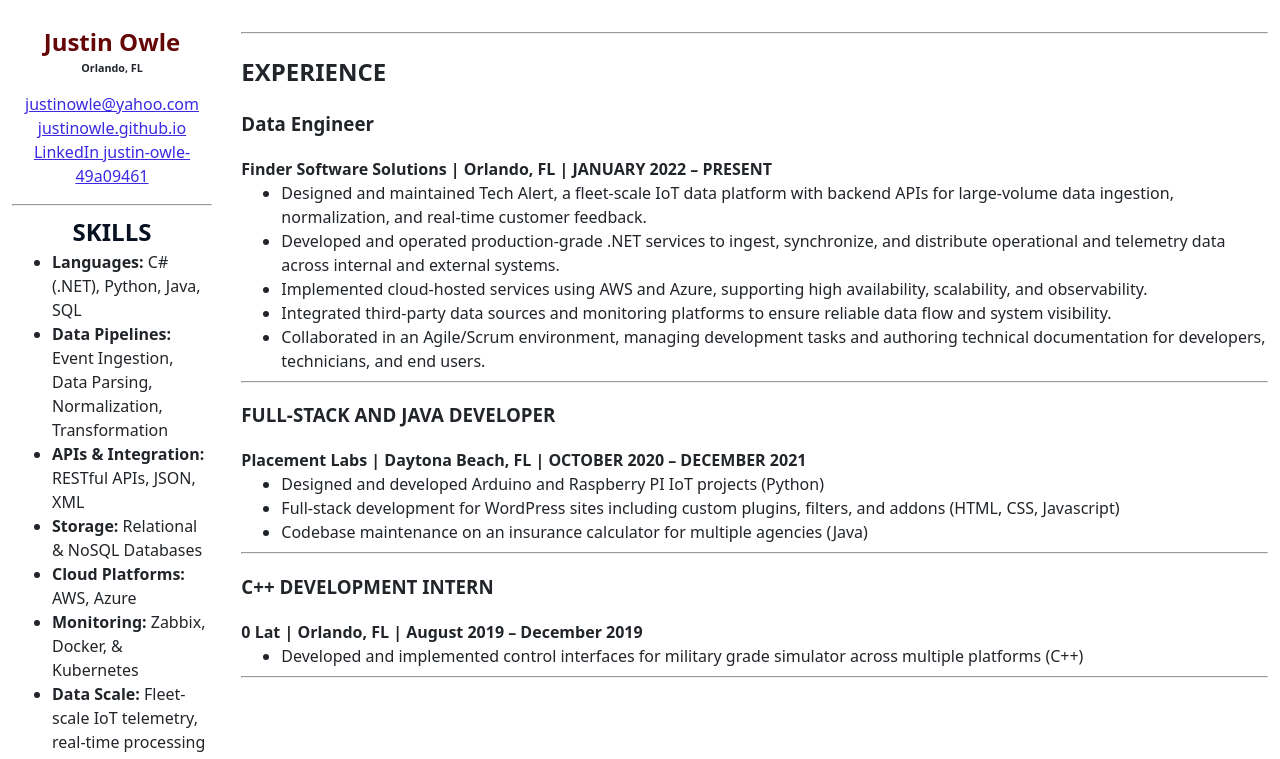
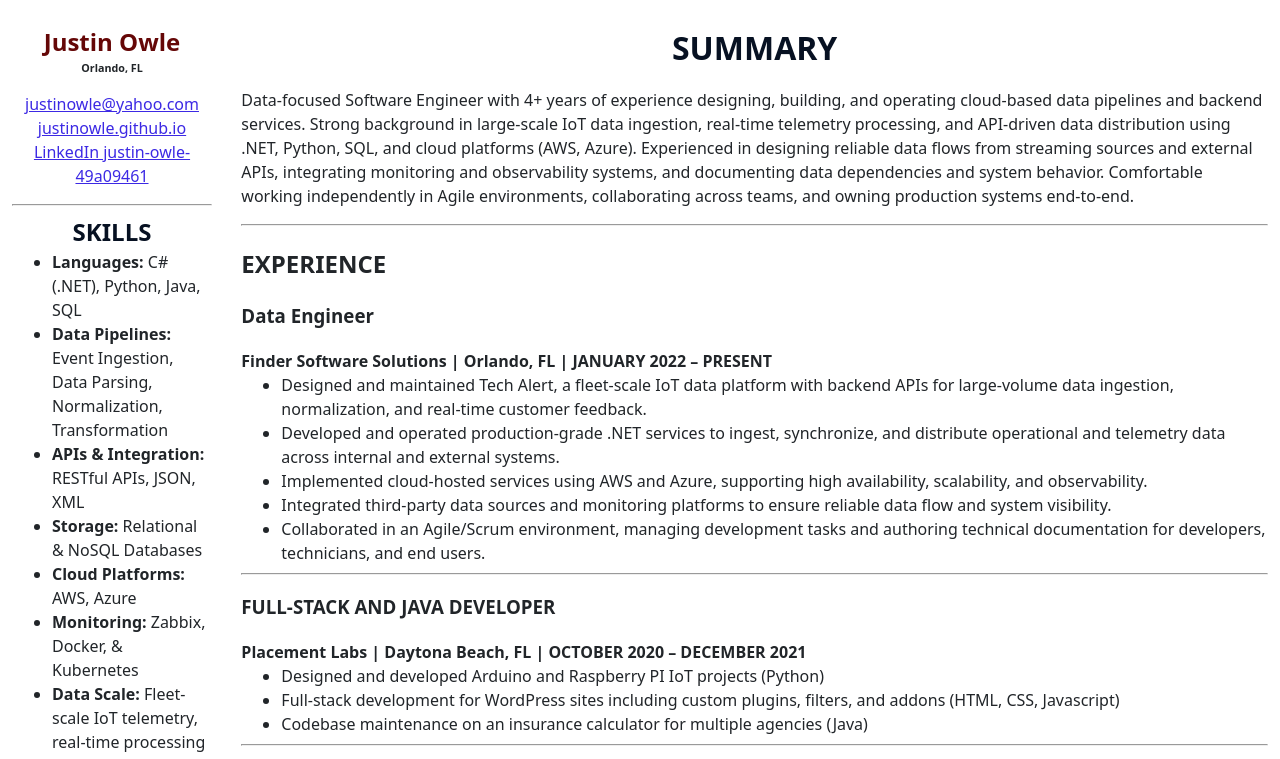
Before and after one commit to JustinOwle/JustinOwle.github.io, a plain HTML site: page index.html in a window 1280 px wide. Shown: the top 759 px of the page. Drawn offline with nearby package versions, Linux system fonts and the light colour scheme.

Commit message:
Update index.html

```diff
--- a/index.html
+++ b/index.html
@@ -34,6 +34,10 @@
                 <hr>
             </aside>
             <main class="bd-main order-1">
+                <h1>SUMMARY</h1>
+                <p>
+                Data-focused Software Engineer with 4+ years of experience designing, building, and operating cloud-based data pipelines and backend services. Strong background in large-scale IoT data ingestion, real-time telemetry processing, and API-driven data distribution using .NET, Python, SQL, and cloud platforms (AWS, Azure). Experienced in designing reliable data flows from streaming sources and external APIs, integrating monitoring and observability systems, and documenting data dependencies and system behavior. Comfortable working independently in Agile environments, collaborating across teams, and owning production systems end-to-end.
+                </p>
                 <hr>
                 <h2>EXPERIENCE</h2>
                 <h3>Data Engineer</h3>
```
